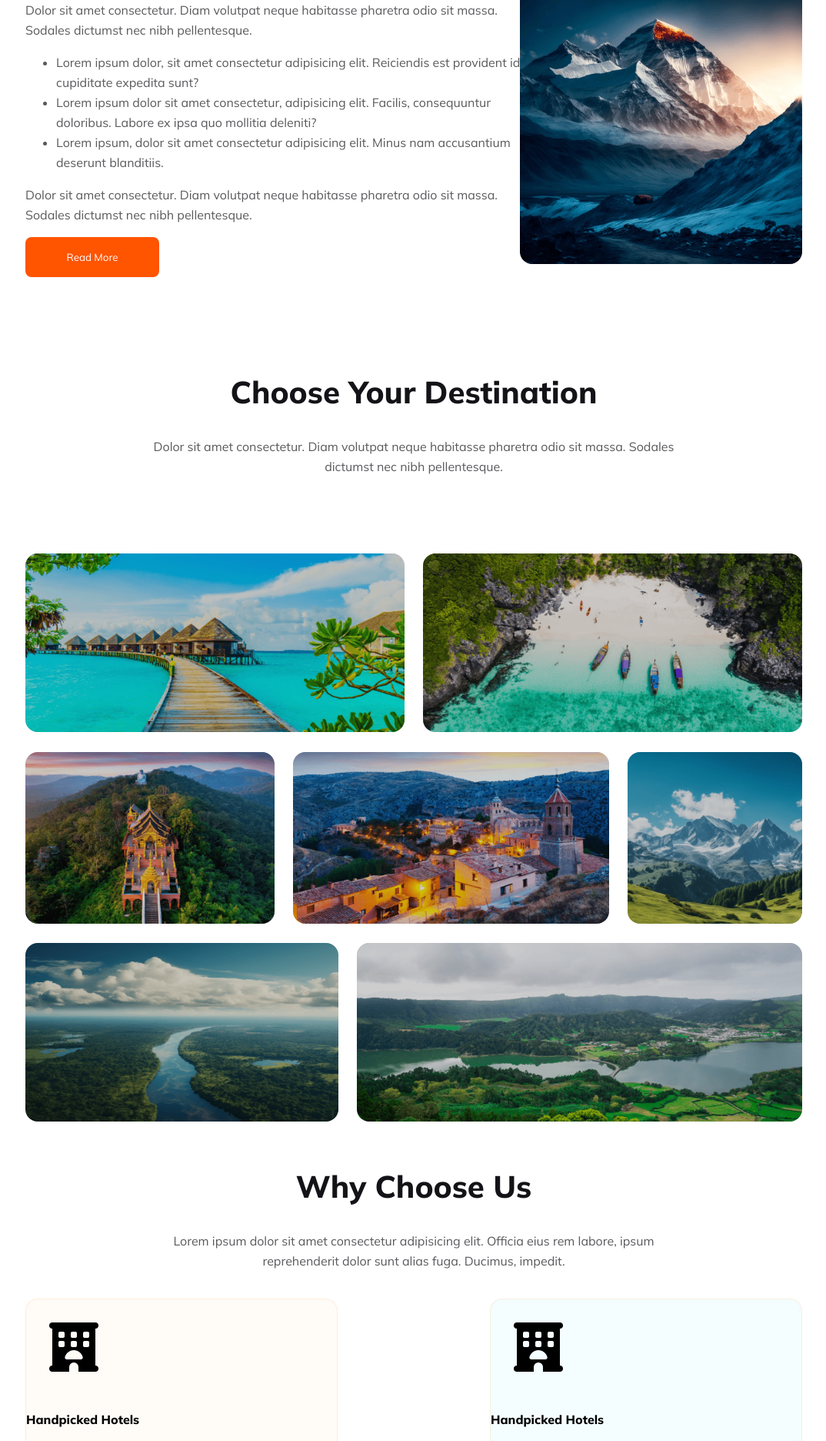
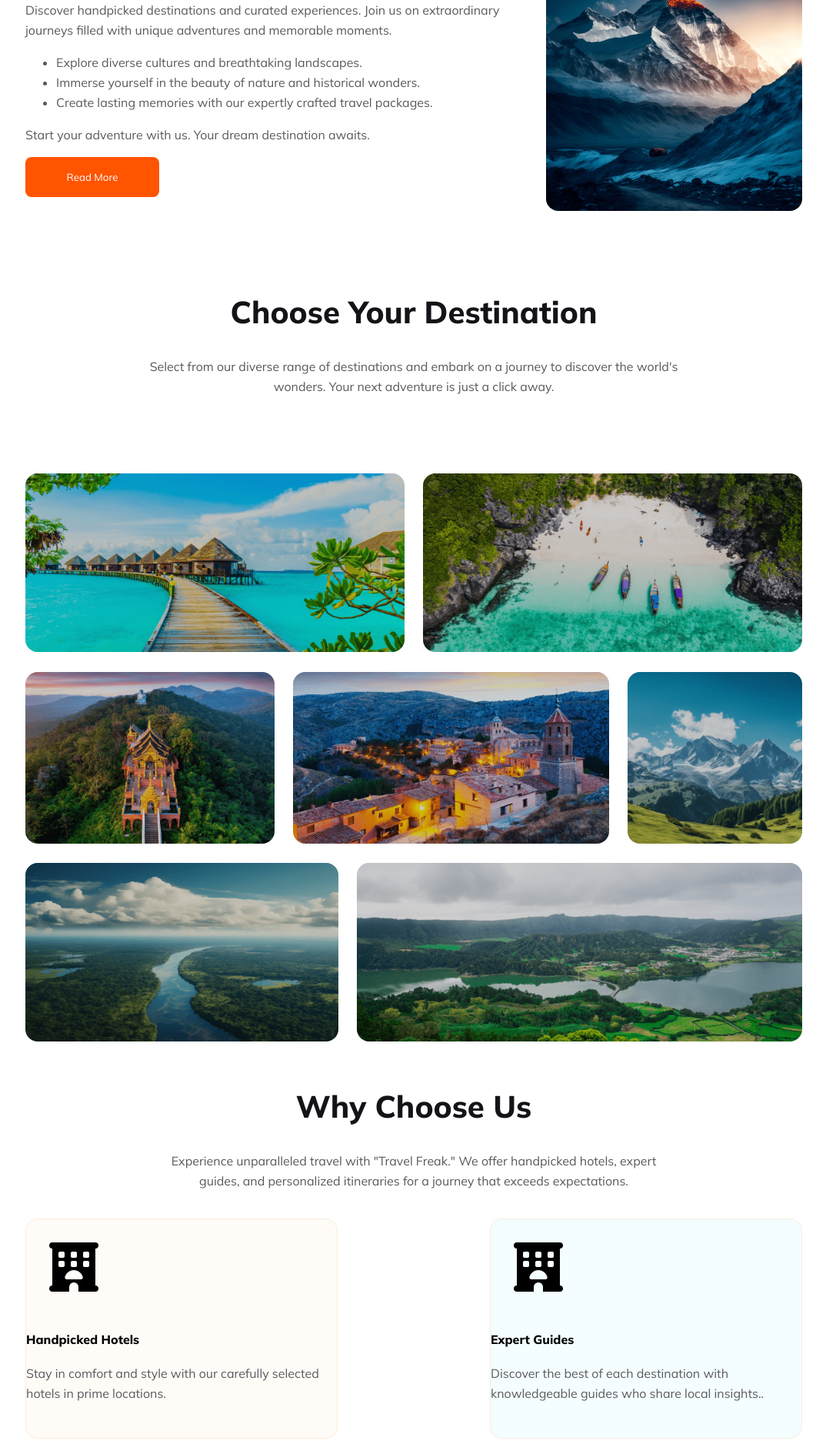
Before and after one commit to Alve07/assignment-2, a plain HTML site: page index.html in a window 1280 px wide. Shown: the part 757-2629 px from the top of the page at 77% size, without its empty margins (102-1176 px from the left). Drawn offline with Linux system fonts and the light colour scheme.

Commit message:
dummy text removed

```diff
--- a/index.html
+++ b/index.html
@@ -33,9 +33,8 @@
                 <div class="banner-elements">
                     <div class="banner-content">
                         <h1 class="banner-title">Explore Your Travel</h1>
-                        <p class="banner-text">Dolor sit amet consectetur. Nullam suspendisse vitae ultricies dolor
-                            adipiscing.
-                            In et odio enim ac quis sapien urna eu phasellus.</p>
+                        <p class="banner-text">Embark on a journey of discovery. Let us turn your travel dreams into
+                            unforgettable adventures, providing seamless experiences that last a lifetime.</p>
                     </div>
                 </div>
                 <div class="selector">
@@ -45,6 +44,7 @@
                         </div>
                         <div>
                             <select class="box" name="date" id="when">
+                                <option value="date">When</option>
                                 <option value="date">Fall</option>
                                 <option value="date">Summer</option>
                                 <option value="date">Spring</option>
@@ -52,6 +52,7 @@
                         </div>
                         <div>
                             <select class="box" name="Packages" id="when">
+                                <option value="Packages">Which</option>
                                 <option value="Packages">Premium</option>
                                 <option value="Packages">Student</option>
                                 <option value="Packages">Family</option>
@@ -74,21 +75,14 @@
             <div class="popular-tour-container">
                 <div class="popular-tour-content">
                     <h2 class="heading-primary">Our Popular Tours</h2>
-                    <p class="text-primary">Dolor sit amet consectetur. Diam volutpat neque habitasse pharetra odio sit
-                        massa. Sodales dictumst nec nibh pellentesque.</p>
+                    <p class="text-primary">Discover handpicked destinations and curated experiences. Join us on
+                        extraordinary journeys filled with unique adventures and memorable moments.</p>
                     <ul>
-                        <li class="text-primary">Lorem ipsum dolor, sit amet consectetur adipisicing elit. Reiciendis
-                            est provident id
-                            cupiditate expedita sunt?</li>
-                        <li class="text-primary">Lorem ipsum dolor sit amet consectetur, adipisicing elit. Facilis,
-                            consequuntur doloribus.
-                            Labore ex ipsa quo mollitia deleniti?</li>
-                        <li class="text-primary">Lorem ipsum, dolor sit amet consectetur adipisicing elit. Minus nam
-                            accusantium deserunt
-                            blanditiis.</li>
+                        <li class="text-primary">Explore diverse cultures and breathtaking landscapes.</li>
+                        <li class="text-primary">Immerse yourself in the beauty of nature and historical wonders.</li>
+                        <li class="text-primary">Create lasting memories with our expertly crafted travel packages.</li>
                     </ul>
-                    <p class="text-primary">Dolor sit amet consectetur. Diam volutpat neque habitasse pharetra odio sit
-                        massa. Sodales dictumst nec nibh pellentesque.</p>
+                    <p class="text-primary">Start your adventure with us. Your dream destination awaits.</p>
 
                     <button class="btn-primary-white">Read More</button>
                 </div>
@@ -102,9 +96,8 @@
         <section class="choose-destination">
             <div class="choose-destination-content">
                 <h2 class="heading-primary-center">Choose Your Destination</h2>
-                <p class="text-primary-center">Dolor sit amet consectetur. Diam volutpat neque habitasse pharetra
-                    odio
-                    sit massa. Sodales dictumst nec nibh pellentesque.</p>
+                <p class="text-primary-center">Select from our diverse range of destinations and embark on a journey to
+                    discover the world's wonders. Your next adventure is just a click away.</p>
             </div>
             <div class="img-card">
                 <div class="img-container">
@@ -129,26 +122,24 @@
         <section class="why-us">
             <div class="why-us-content">
                 <h1 class="heading-primary-center">Why Choose Us</h1>
-                <p class="text-primary-center">Lorem ipsum dolor sit amet consectetur adipisicing elit. Officia eius rem
-                    labore, ipsum reprehenderit dolor sunt alias fuga. Ducimus, impedit.</p>
+                <p class="text-primary-center">Experience unparalleled travel with "Travel Freak." We offer handpicked
+                    hotels, expert guides, and personalized itineraries for a journey that exceeds expectations.</p>
             </div>
             <div class="cart-container">
                 <div class="cart cart-1">
                     <div class="cart-img"><i class="fa-solid fa-hotel"></i></div>
                     <div class="cart-text">
                         <h4 class="cart-title">Handpicked Hotels</h4>
-                        <p class="text-primary">Lorem ipsum dolor sit amet consectetur adipisicing elit. Eveniet unde
-                            quo
-                            adipisci delectus, veritatis incidunt minus facilis odit nam non.</p>
+                        <p class="text-primary">Stay in comfort and style with our carefully selected hotels in
+                            prime locations.</p>
                     </div>
                 </div>
                 <div class="cart cart-2">
                     <div class="cart-img"><i class="fa-solid fa-hotel"></i></div>
                     <div class="cart-text">
-                        <h4 class="cart-title">Handpicked Hotels</h4>
-                        <p class="text-primary">Lorem ipsum dolor sit amet consectetur adipisicing elit. Eveniet unde
-                            quo
-                            adipisci delectus, veritatis incidunt minus facilis odit nam non.</p>
+                        <h4 class="cart-title">Expert Guides</h4>
+                        <p class="text-primary">Discover the best of each destination with knowledgeable guides
+                            who share local insights..</p>
                     </div>
                 </div>
 
@@ -157,10 +148,9 @@
                 <div class="cart cart-3">
                     <div class="cart-text">
                         <div class="cart-img"><i class="fa-solid fa-hotel"></i></div>
-                        <h4 class="cart-title">Handpicked Hotels</h4>
-                        <p class="text-primary">Lorem ipsum dolor sit amet consectetur adipisicing elit. Eveniet unde
-                            quo
-                            adipisci delectus, veritatis incidunt minus facilis odit nam non.</p>
+                        <h4 class="cart-title">Personalized Itineraries</h4>
+                        <p class="text-primary">Tailor-made travel experiences crafted to suit your preferences and
+                            desires.</p>
                     </div>
                 </div>
             </div>
@@ -210,8 +200,8 @@
                     <h2 class="name"><span>Travel</span> Freak</h2>
                 </div>
                 <div class="footer-text">
-                    <p class="text-primary-center">Lorem ipsum dolor sit amet consectetur adipisicing elit. Mollitia rem
-                        optio accusamus omnis ex libero porro voluptate eum dignissimos reprehenderit!</p>
+                    <p class="text-primary-center">Embark on a journey of discovery. Let us turn your travel dreams into
+                        unforgettable adventures, providing seamless experiences that last a lifetime.</p>
                 </div>
             </div>
         </div>
```
